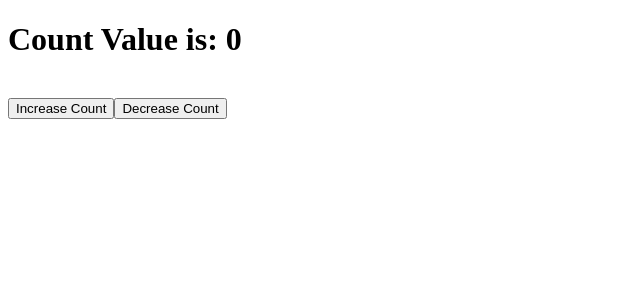
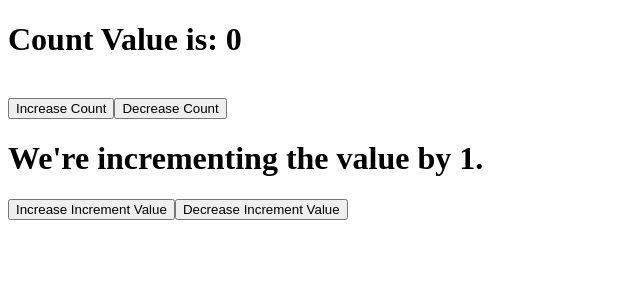
Before and after one commit to HT-shubhams/React-Course, a React (Vite) app: page / in a window 1280 px wide. Shown: the top 300 px of the page, without its empty margins (0-640 px from the left). Built offline with nearby package versions, Linux system fonts and the light colour scheme.

Commit message:
handle multiple states

```diff
--- a/src/components/Counter.jsx
+++ b/src/components/Counter.jsx
@@ -2,17 +2,35 @@ import { useState } from "react";
 
 export default function Counter() {
   const [count, setCount] = useState(0);
+  const [incrementBy, setIncrementBy] = useState(1);
+
   function handleClickInc() {
-    setCount(count + 1);
+    setCount(count + incrementBy);
   }
+
   function handleClickDec() {
-    setCount(count - 1);
+    setCount(count - incrementBy);
   }
+
+  function increment() {
+    setIncrementBy(incrementBy + 1);
+  }
+
+  function decrement() {
+    setIncrementBy(incrementBy - 1);
+  }
+
   return (
     <>
-      <h1>Count Value is: {count}</h1> <br />
+      <h1>Count Value is: {count}</h1>
+      <br />
       <button onClick={handleClickInc}>Increase Count</button>
       <button onClick={handleClickDec}>Decrease Count</button>
+      <div>
+        <h1>We're incrementing the value by {incrementBy}.</h1>
+        <button onClick={increment}>Increase Increment Value</button>
+        <button onClick={decrement}>Decrease Increment Value</button>
+      </div>
     </>
   );
 }
```
